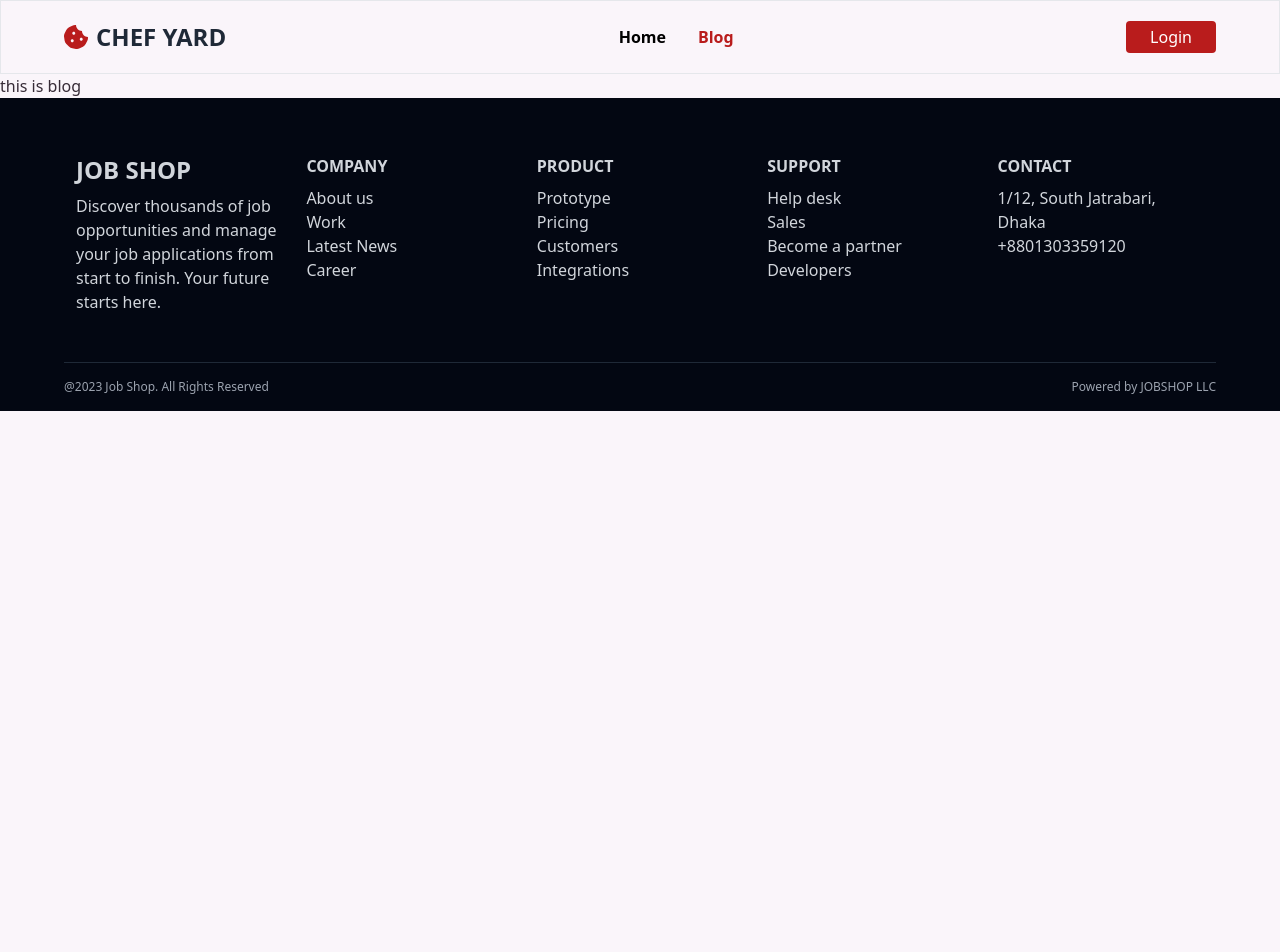
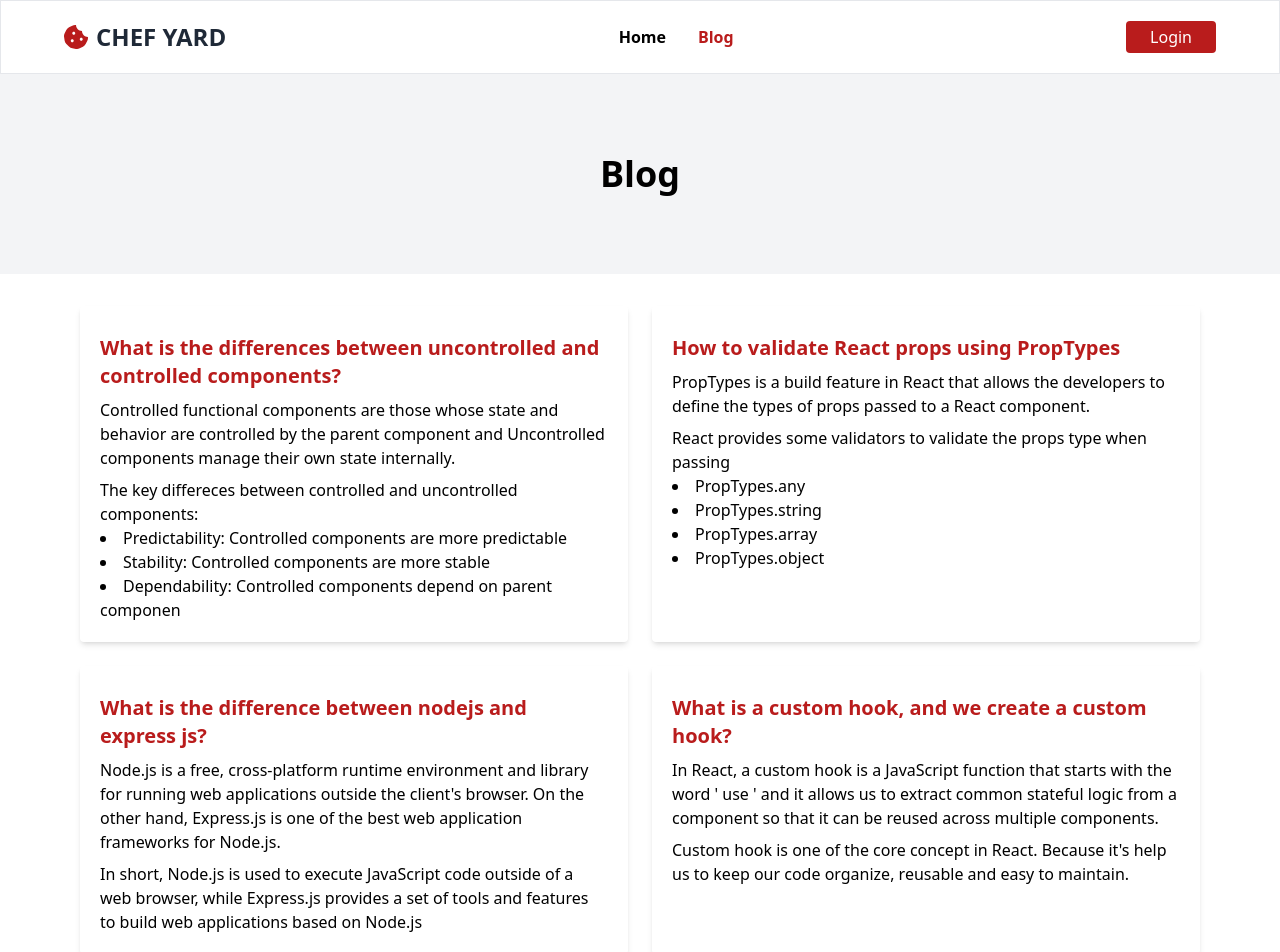
Before and after one commit to fazlyalahiru/chef-yard-client, a React (Vite) app: page /blog in a window 1280 px wide. Shown: the top 952 px of the page. Before the commit the page ends 800 px from the top, so only its background shows below. Built offline with nearby package versions, Linux system fonts and the light colour scheme; no server answers.

Commit message:
blog page added

```diff
--- a/src/index.css
+++ b/src/index.css
@@ -5,3 +5,7 @@
 .my-container {
     @apply min-h-full max-w-6xl mx-auto;
   }
+
+body{
+  background-color: white;
+}
--- a/src/pages/Blog.jsx
+++ b/src/pages/Blog.jsx
@@ -3,7 +3,56 @@ import React from 'react';
 const Blog = () => {
     return (
         <div>
-            <h4>this is blog</h4>
+            <div className=' py-6 md:py-20  px-4 bg-gray-100'>
+                <div className='my-container'>
+                    <h1 className='text-center text-2xl md:text-4xl font-bold text-black'>Blog</h1>
+
+                </div>
+
+            </div>
+
+            <div className='my-container'>
+                <div className='grid md:grid-cols-2 gap-6 py-8 mx-4'>
+                    <div className='shadow-md p-5 rounded'>
+                        <h3 className='text-red-700 text-xl font-semibold py-2'>What is the differences between uncontrolled and controlled components?</h3>
+
+                        <p>Controlled functional components are those whose state and behavior are controlled by the parent component and Uncontrolled components manage their own state internally.</p>
+
+                        <p className='pt-2'>
+                            The key differeces between controlled and uncontrolled components:
+                            <li>Predictability: Controlled components are more predictable</li>
+                            <li>Stability: Controlled components are more stable</li>
+                            <li>Dependability: Controlled components depend on parent componen</li>
+                        </p>
+
+                    </div>
+                    <div className='shadow-md p-5 rounded'>
+                        <h3 className='text-red-700 text-xl font-semibold  py-2'>How to validate React props using PropTypes</h3>
+                        <p>PropTypes is a build feature in React that allows the developers to define the types of props passed to a React component.</p>
+                        <p className='pt-2'>React provides some validators to validate the props type when passing
+                            <li>PropTypes.any</li>
+                            <li>PropTypes.string</li>
+                            <li>PropTypes.array</li>
+                            <li>PropTypes.object</li>
+                        </p>
+
+                    </div>
+                    <div className='shadow-md p-5 rounded'>
+                        <h3 className='text-red-700 text-xl font-semibold py-2'>What is the difference between nodejs and express js?
+                        </h3>
+                        <p>Node.js is a free, cross-platform runtime environment and library for running web applications outside the client's browser. On the other hand, Express.js is one of the best web application frameworks for Node.js.</p>
+                        <p className='pt-2'>In short, Node.js is used to execute JavaScript code outside of a web browser, while Express.js provides a set of tools and features to build web applications based on Node.js
+                        </p>
+                    </div>
+                    <div className='shadow-md p-5 rounded'>
+                        <h3 className='text-red-700 text-xl font-semibold  py-2'>What is a custom hook, and we create a custom hook?
+                        </h3>
+                        <p>In React, a custom hook is a JavaScript function that starts with the word ' use ' and it allows us to extract common stateful logic from a component so that it can be reused across multiple components.</p>
+                        <p className='pt-2'>Custom hook is one of the core concept in React. Because it's help us to keep our code organize, reusable and easy to maintain.
+                        </p>
+                    </div>
+                </div>
+            </div>
         </div>
     );
 };
--- /dev/null
+++ b/src/pages/ErrorPage.jsx
@@ -0,0 +1,31 @@
+import React from 'react'
+import { Link, useRouteError } from 'react-router-dom'
+import errorImg from '../../public/error.jpg'
+import Header from '../shared/Header'
+import Footer from '../shared/Footer'
+
+const ErrorPage = () => {
+    const { error, status } = useRouteError()
+    return (
+        <>
+        <Header></Header>
+            <div className='container flex flex-col items-center justify-center px-5 mx-auto my-8'>
+
+                <div className='max-w-md text-center'>
+
+                    <img className='w-72' src={errorImg} alt="" />
+                    <p className='text-2xl font-semibold md:text-xl text-red-700 mb-8'>
+                        {error?.message}
+                    </p>
+                    <Link to='/' className='btn btn-solid hover:bg-red-700 hover:border-red-700 hover:text-white'>
+                        Back to homepage
+                    </Link>
+                </div>
+            </div>
+            <Footer></Footer>
+        </>
+
+    )
+}
+
+export default ErrorPage
--- a/src/routes/Routes.jsx
+++ b/src/routes/Routes.jsx
@@ -6,11 +6,13 @@ import Login from "../pages/Login";
 import Registration from "../pages/Registration";
 import PrivateRoutes from "./PrivateRoutes";
 import Blog from "../pages/Blog";
+import ErrorPage from "../pages/ErrorPage";
 
 const router = createBrowserRouter([
     {
         path: '/',
         element: <MainLayout></MainLayout>,
+        errorElement: <ErrorPage></ErrorPage>,
         children: [
             {
                 path: '/',
--- a/tailwind.config.js
+++ b/tailwind.config.js
@@ -6,28 +6,7 @@ export default {
   ],
   daisyui: {
     themes: [
-      {
-        mytheme: {
 
-"primary": "#dc2626",
-
-"secondary": "#222222",
-
-"accent": "#baf49c",
-
-"neutral": "#2F2631",
-
-"base-100": "#FAF5FA",
-
-"info": "#25A4DA",
-
-"success": "#82E3C9",
-
-"warning": "#C4930E",
-
-"error": "#E92B37",
-        },
-      },
     ],
   },
   plugins: [require("daisyui")],
```
Also changed, not shown: public/error.jpg (added), public/featured.jpg (added).
